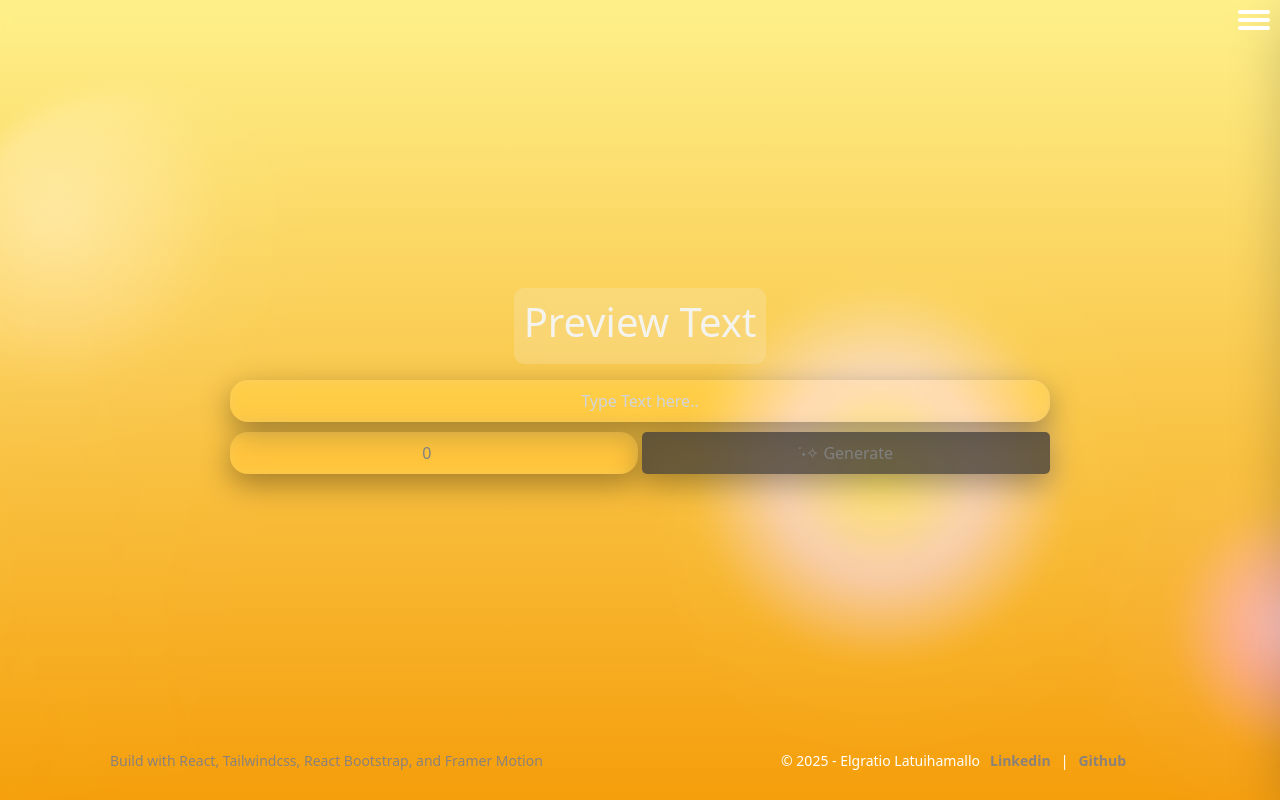
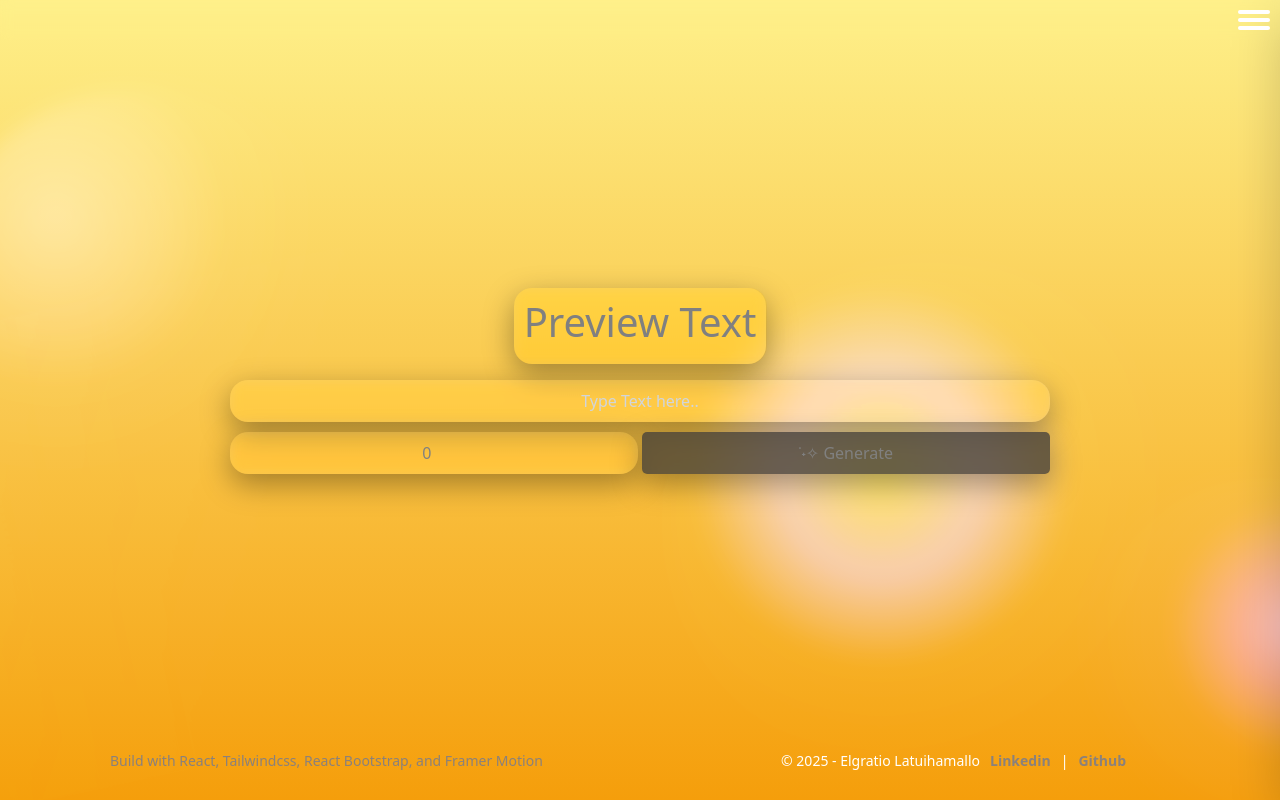
Before and after one commit to akael888/sentence-repeater, a React (Create React App) app in the folder my-app/: page / in a window 1280 px wide. Built offline with nearby package versions, Linux system fonts and the light colour scheme.

Commit message:
feat : Readjust Text Preview Styling

```diff
--- a/my-app/src/components/text-preview.js
+++ b/my-app/src/components/text-preview.js
@@ -3,7 +3,7 @@ import { motion } from "motion/react";
 function Preview({ incomingPreviewText, incomingVariables }) {
   //Tailwind Styles
   let tw_preview_glassMorphBG =
-    " bg-[color-mix(in_srgb,var(--main-color)_20%,transparent)] backdrop-blur-[10px]";
+    " shadow-[0_10px_30px_rgba(0,0,0,0.35)] backdrop-blur-[6px] backdrop-saturate-[120%]  rounded-[18px]";
   // let tw_preview_animation =
   //   " animate-[fadeInTop_2s_ease_0s_1_normal_forwards]";
 
@@ -67,7 +67,7 @@ function Preview({ incomingPreviewText, incomingVariables }) {
     <>
       <motion.div
         className={
-          "w-fit h-auto max-w-[80%] flex items-center text-center text-main-color m-auto p-2.5 rounded-[10px] overflow-auto" +
+          "w-fit h-auto max-w-[80%] flex items-center text-center m-auto p-2.5 rounded-[10px] overflow-auto" +
           tw_preview_glassMorphBG
         }
         initial={{ opacity: 0, y: -100, height: 0 }}
```
